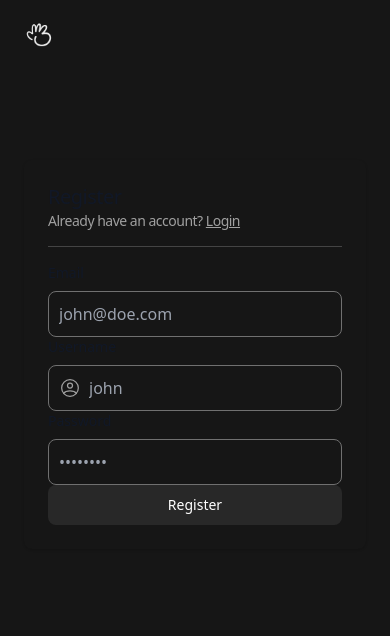
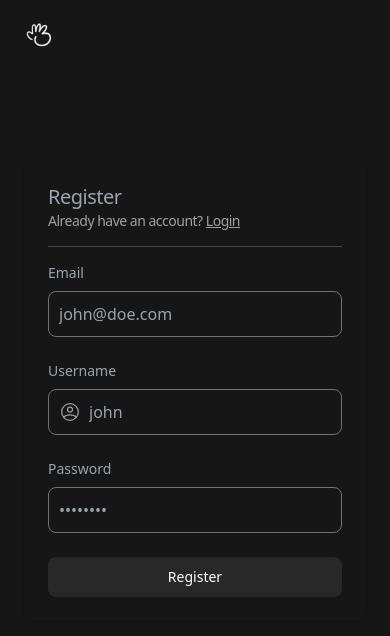
Before and after one commit to userAdityaa/bookmark-project, a Next.js app: page /register in a window 390 px wide. Shown: the top 636 px of the page. Built offline with nearby package versions, Linux system fonts and the light colour scheme.

Commit message:
repsonsive_register: made the register page responsive for all device

```diff
--- a/app/register/page.tsx
+++ b/app/register/page.tsx
@@ -51,7 +51,7 @@ export default function Register() {
       <div className="flex flex-col items-center mt-[8rem] px-6 py-8 mx-auto md:h-screen lg:py-0">
         <div className="w-full rounded-lg shadow md:mt-0 sm:max-w-md xl:p-0">
           <div className="p-6 space-y-4 md:space-y-6 sm:p-8">
-            <h1 className="text-xl text-[24px] leading-tight tracking-tight text-gray-900 dark:text-white cursor-pointer">
+            <h1 className="text-xl text-[24px] leading-tight tracking-tight text-gray-400 dark:text-white cursor-pointer">
               Register
               <Link href='/login'><p className='text-[14px] mt-[0.2rem] text-[#a0a0a0]'>Already have an account? <span className='underline'>Login</span></p></Link>
             </h1>
@@ -61,9 +61,9 @@ export default function Register() {
               </div>
             )}
             <div className="border-t-[0.01px] border-[#a0a0a054] w-full mt-[2.5rem]"></div>
-            <form className="space-y-0 md:space-y-3" onSubmit={handleSubmit}>
+            <form className="space-y-0 md:space-y-3 max-sm:space-y-6" onSubmit={handleSubmit}>
               <div>
-                <label htmlFor="email" className="block mb-2 text-sm font-medium text-gray-900 dark:text-white">Email</label>
+                <label htmlFor="email" className="block mb-2 text-sm font-medium text-gray-400 dark:text-white">Email</label>
                 <input
                   type="email"
                   name="email"
@@ -76,7 +76,7 @@ export default function Register() {
                 />
               </div>
               <div className='relative'>
-                <label htmlFor="username" className="block mb-2 text-sm font-medium text-gray-900 dark:text-white">Username</label>
+                <label htmlFor="username" className="block mb-2 text-sm font-medium text-gray-400 dark:text-white">Username</label>
                 <input
                   type="text"
                   name="username"
@@ -90,7 +90,7 @@ export default function Register() {
                 <Image src={userIcon} alt='username icon' height={0} width={20} className='absolute top-[2.6rem] left-3' />
               </div>
               <div>
-                <label htmlFor="password" className="block mb-2 text-sm font-medium text-gray-900 dark:text-white">Password</label>
+                <label htmlFor="password" className="block mb-2 text-sm font-medium text-gray-400 dark:text-white">Password</label>
                 <input
                   type="password"
                   name="password"
```
